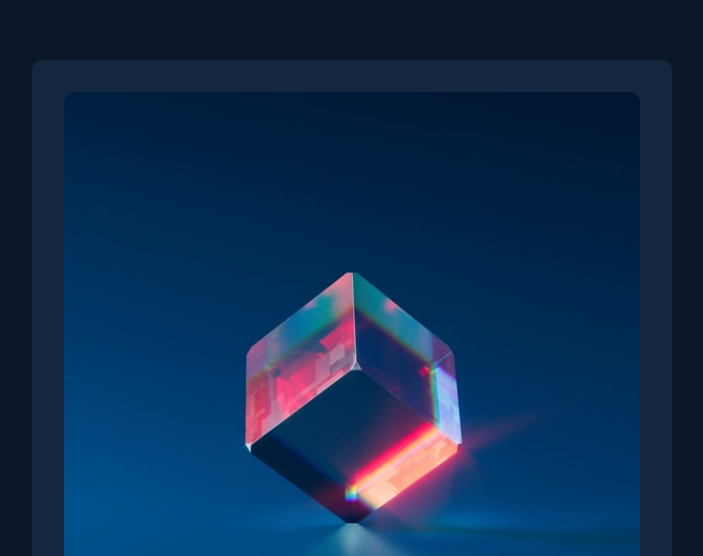
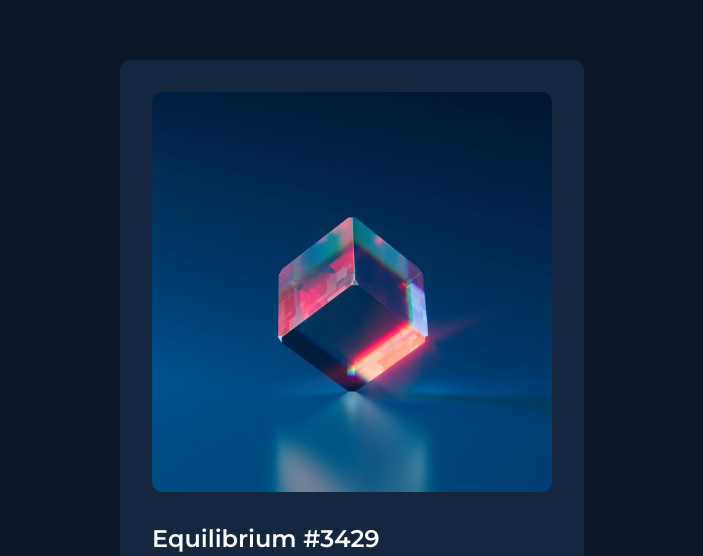
Before and after one commit to design4emmy/nft-preview-card-component-main, a plain HTML site: page index.html in a window 1280 px wide. Shown: the part 260-816 px from the top of the page, without its empty margins (288-991 px from the left). Drawn offline with Linux system fonts and the light colour scheme.

Commit message:
3rd commit
This is the third commit

```diff
--- a/css/style.css
+++ b/css/style.css
@@ -93,11 +93,13 @@ h1{
         padding: 20em;
     }
 
-    img{
+    /* img{
 
-    }
+    } */
     .container{
         padding: 2em;
+        width: 90%;
+        max-width: 400px;
 
     }
 
```
